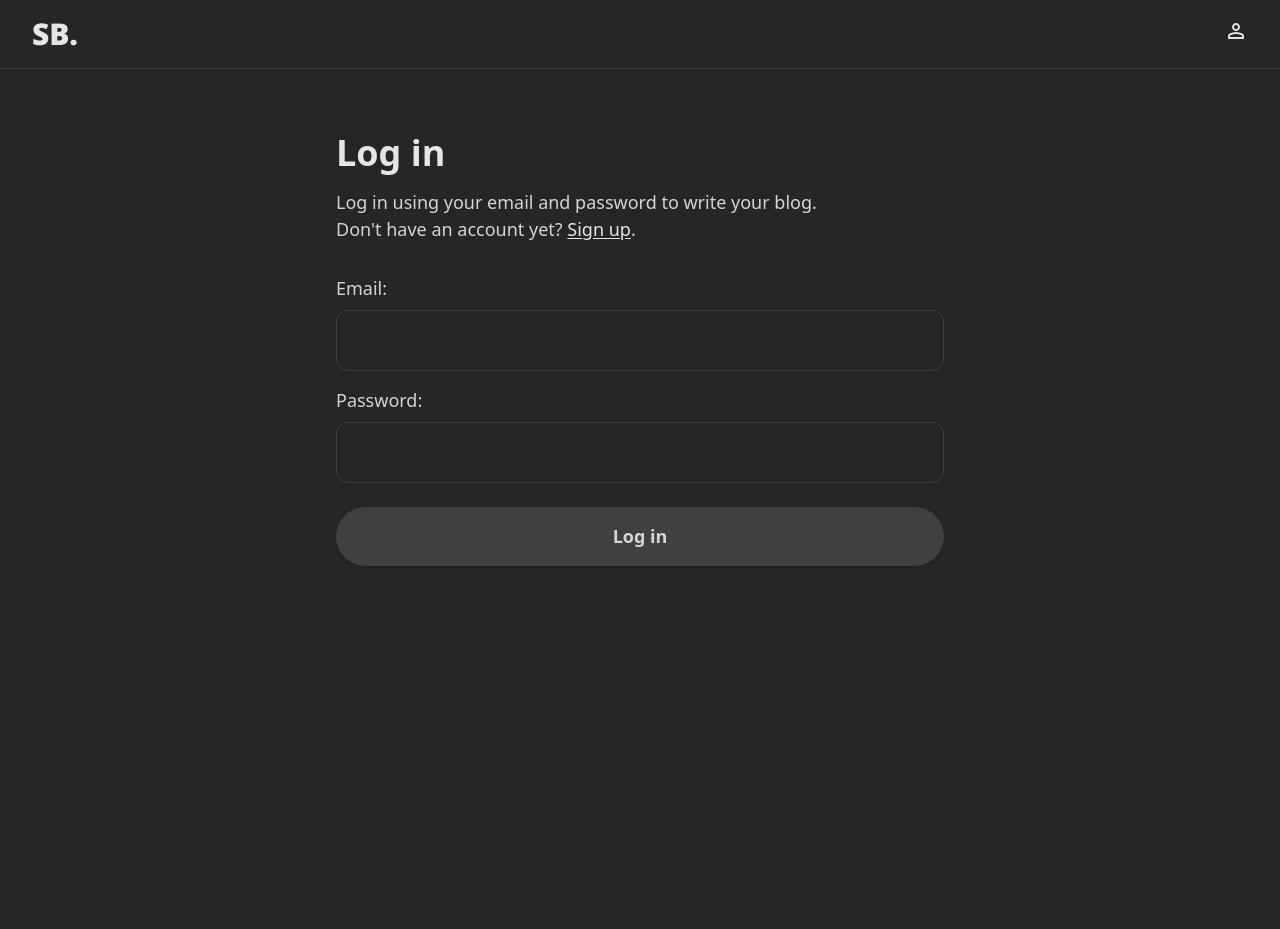
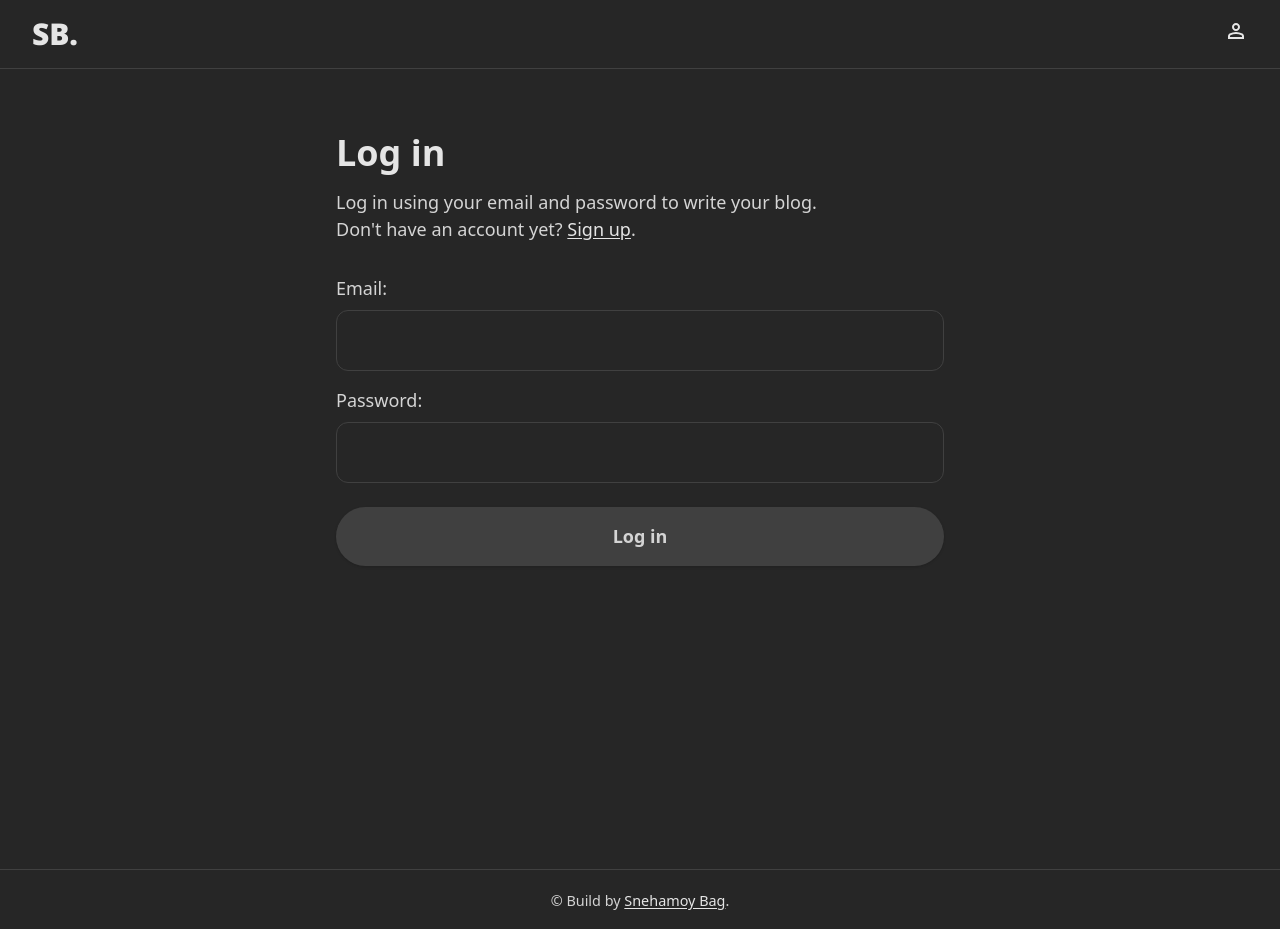
Before and after one commit to snehamoybag/personal-blog-editor, a React (Vite) app: page /login in a window 1280 px wide. Before the commit the page ends 869 px from the top, so only its background shows below. Built offline with nearby package versions, Linux system fonts and the light colour scheme; no server answers.

Commit message:
refractor: add footer

```diff
--- a/src/Root.tsx
+++ b/src/Root.tsx
@@ -141,6 +141,18 @@
       </Header>
 
       <Outlet context={outletContext satisfies OutletContext} />
+
+      <footer className="p-4 border-t-1 border-neutral-700">
+        <p className="text-center">
+          <small>
+            &copy; Build by{" "}
+            <a href="https://github.com/snehamoybag" target="_blank">
+              Snehamoy Bag
+            </a>
+            .
+          </small>
+        </p>
+      </footer>
     </>
   );
 }
```
